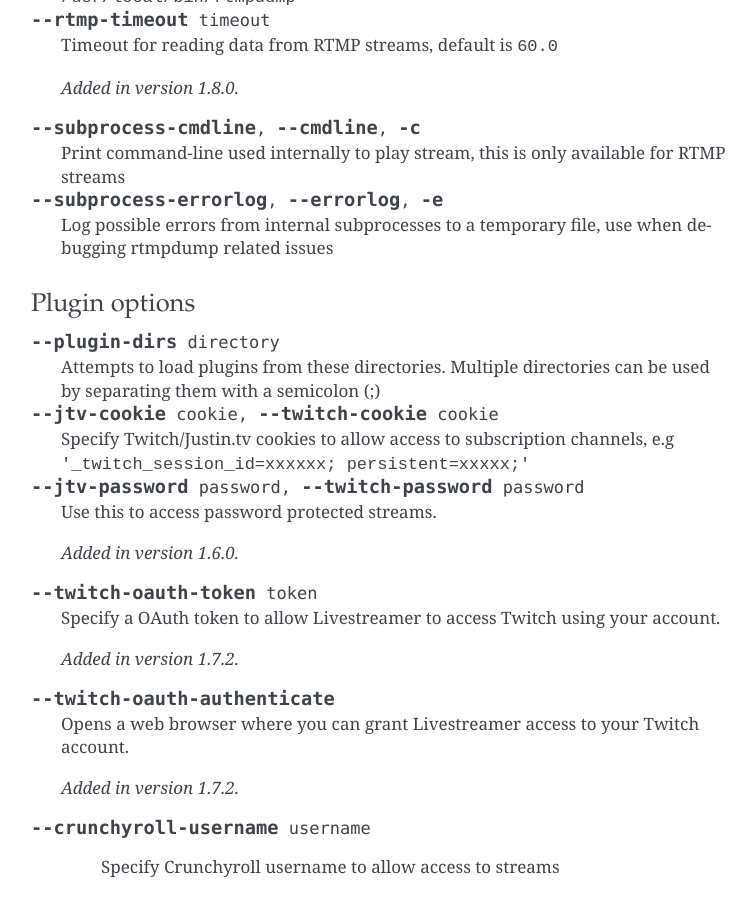
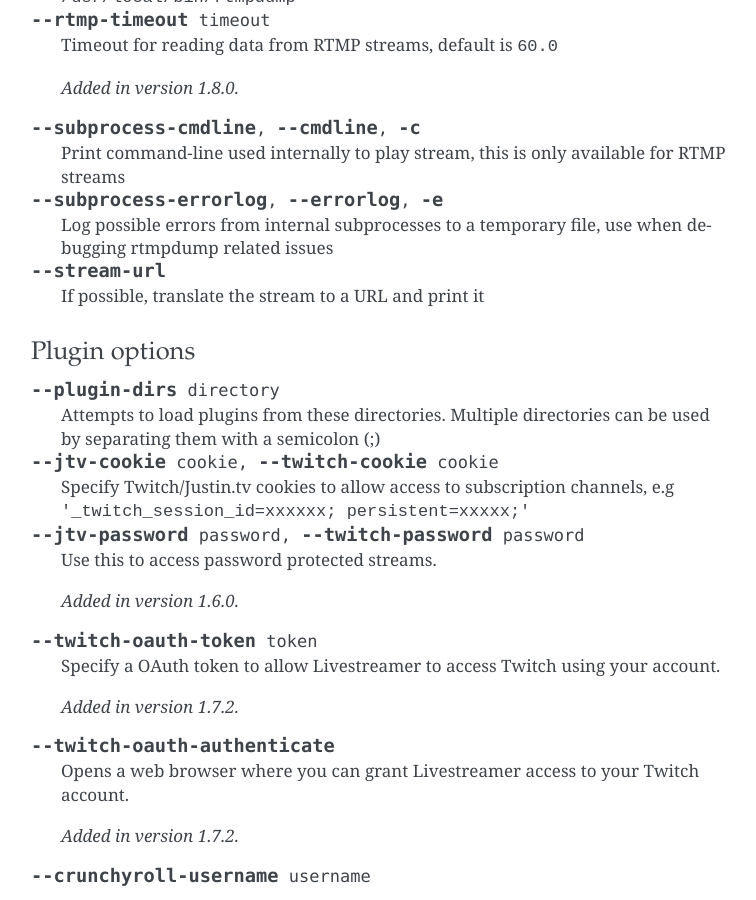
Before and after one commit to streamlink/streamlink, a Sphinx documentation site: the page built from docs/cli.rst, in a window 1280 px wide and 900 px high, scrolled down 9945 px. Shown: the whole window, without its empty margins (259-1015 px from the left). Built offline with Sphinx 7.4.7, drawn with Linux system fonts in a browser that asks for light colours.

Commit message:
docs: Add --stream-url.

```diff
--- a/docs/cli.rst
+++ b/docs/cli.rst
@@ -580,6 +580,10 @@ Stream transport options
     temporary file, use when debugging rtmpdump related
     issues
 
+.. cmdoption:: --stream-url
+
+   If possible, translate the stream to a URL and print it
+
 
 Plugin options
 ^^^^^^^^^^^^^^
```
